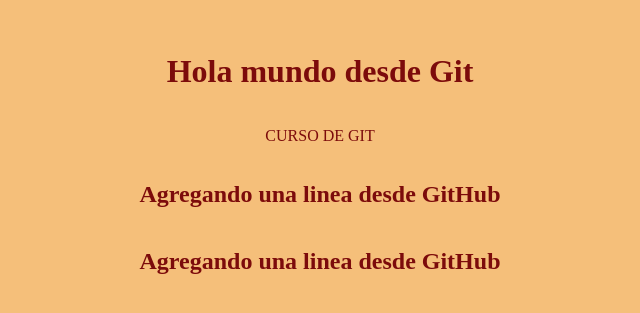
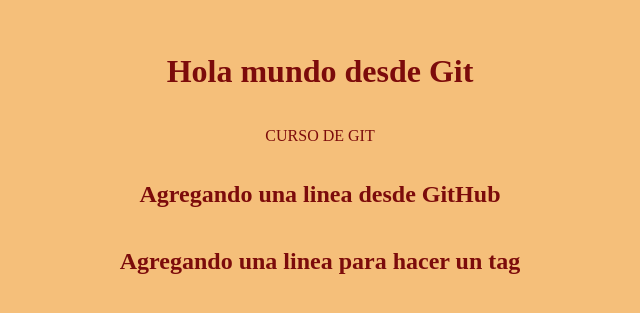
Before and after one commit to Neftalihc/CursoGit, a plain HTML site: page index.html in a window 1280 px wide. Shown: the part 237-550 px from the top of the page, without its empty margins (320-960 px from the left). Drawn offline with Linux system fonts and the light colour scheme.

Commit message:
Corrigiendo la linea del tag

```diff
--- a/index.html
+++ b/index.html
@@ -11,7 +11,7 @@
 <h1>Hola mundo desde Git</h1>
 <P>CURSO DE GIT</P>
     <h2>Agregando una linea desde GitHub</h2>
-        <h2>Agregando una linea desde GitHub</h2>
+        <h2>Agregando una linea para hacer un tag</h2>
 
 
 </body>
```
